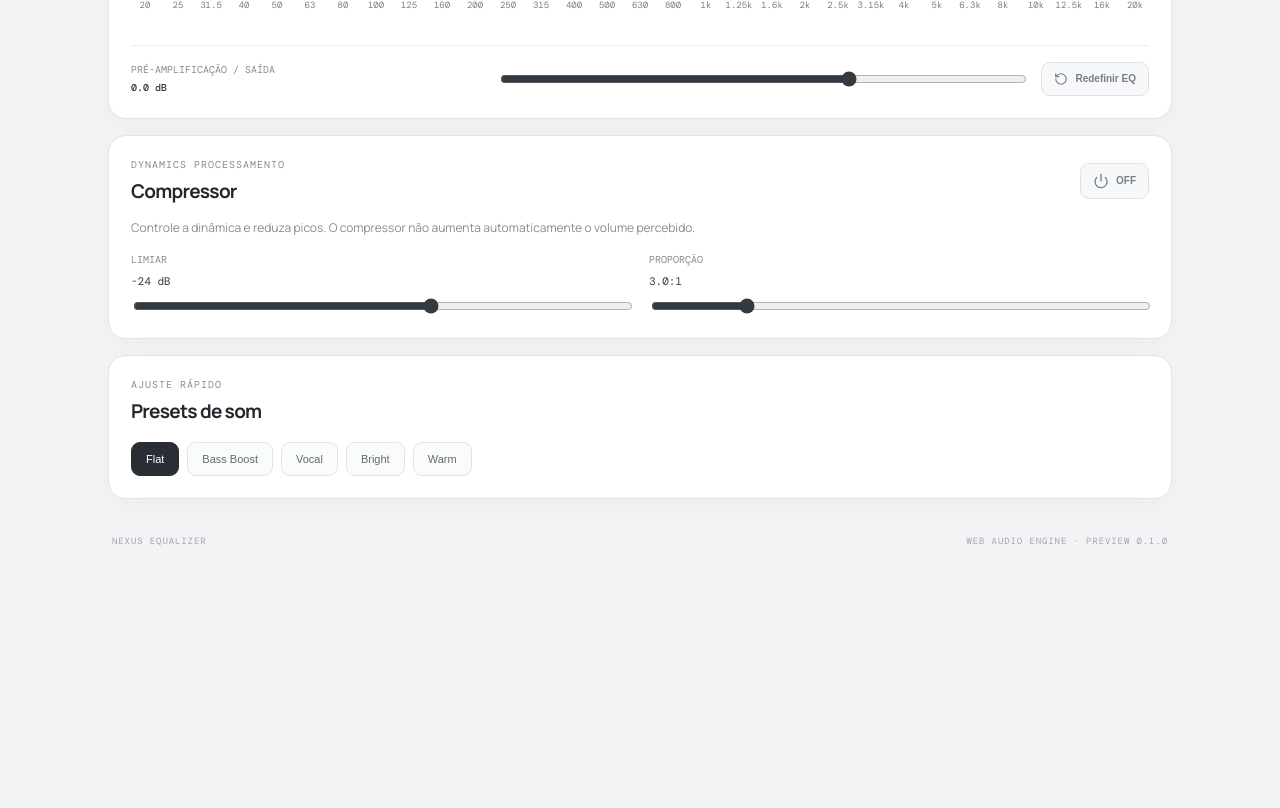
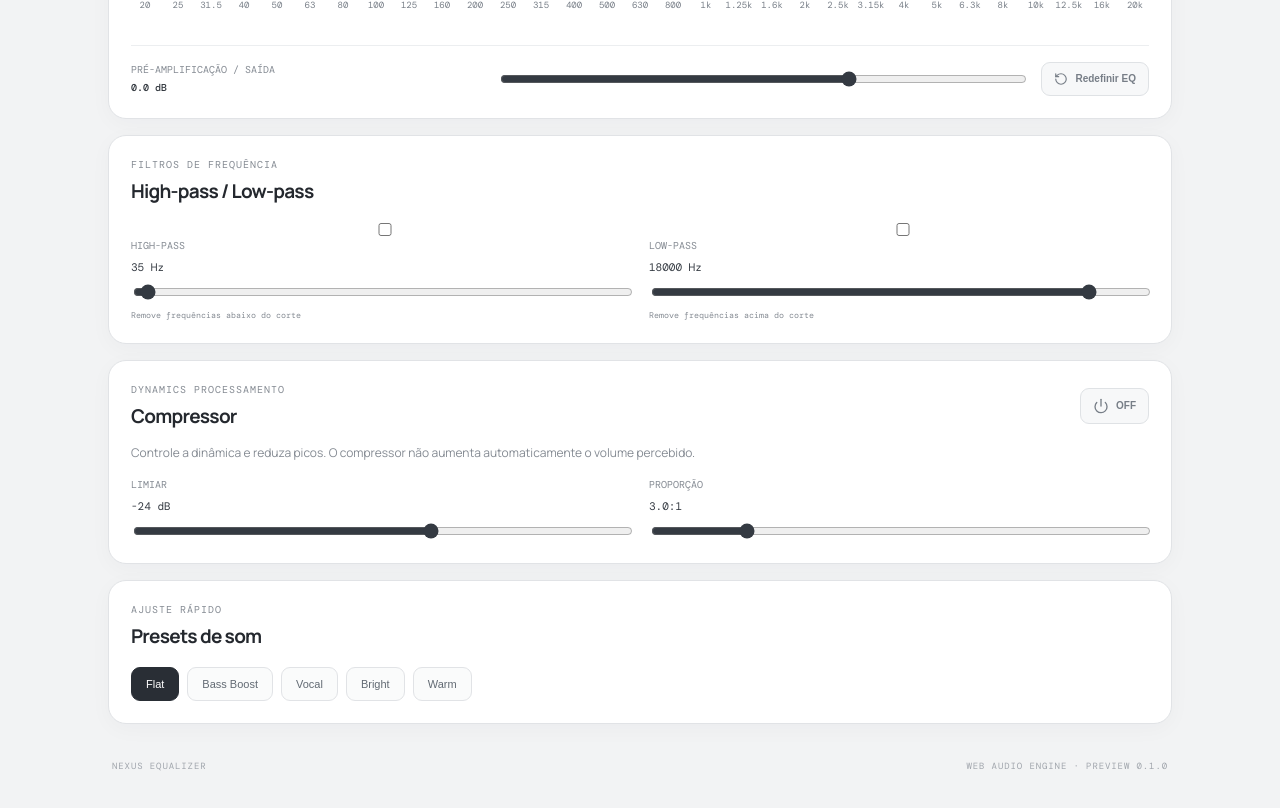
Before and after one commit to cildojuniorbt-cmd/NEXUS-EQUALIZER, a React (Vite) app: page / in a window 1280 px wide. Shown: the part 1180-1988 px from the top of the page. Before the commit the page ends 1787 px from the top, so only its background shows below. Built offline with nearby package versions, Linux system fonts and the light colour scheme.

Commit message:
feat: add high-pass and low-pass filter controls

```diff
--- a/src/App.tsx
+++ b/src/App.tsx
@@ -355,6 +355,8 @@ export default function App() {
         <div className="eq-footer"><label>PRÉ-AMPLIFICAÇÃO / SAÍDA <strong>{output > 0 ? '+' : ''}{output.toFixed(1)} dB</strong></label><input type="range" min="-12" max="6" step=".5" value={output} onChange={e => setOutput(Number(e.target.value))}/><button className="reset-button" onClick={() => { applyPreset('Flat'); setOutput(0); }}><RotateCcw size={14}/> Redefinir EQ</button></div>
       </section>
 
+      <section className="presets-card"><div className="section-heading"><div><p className="section-kicker">FILTROS DE FREQUÊNCIA</p><h2>High-pass / Low-pass</h2></div></div><div className="dynamics-grid"><label className="filter-control"><span><input type="checkbox" checked={highPassEnabled} onChange={e => setHighPassEnabled(e.target.checked)}/> HIGH-PASS</span><strong>{highPassFrequency} Hz</strong><input type="range" min="20" max="1000" step="5" value={highPassFrequency} onChange={e => setHighPassFrequency(Number(e.target.value))}/><small>Remove frequências abaixo do corte</small></label><label className="filter-control"><span><input type="checkbox" checked={lowPassEnabled} onChange={e => setLowPassEnabled(e.target.checked)}/> LOW-PASS</span><strong>{lowPassFrequency} Hz</strong><input type="range" min="2000" max="20000" step="100" value={lowPassFrequency} onChange={e => setLowPassFrequency(Number(e.target.value))}/><small>Remove frequências acima do corte</small></label></div></section>
+
       <section className="presets-card"><div className="section-heading"><div><p className="section-kicker">DYNAMICS PROCESSAMENTO</p><h2>Compressor</h2></div><button className={'power-button ' + (compressorEnabled ? 'on' : '')} onClick={() => setCompressorEnabled(v => !v)}><Power size={16}/> {compressorEnabled ? 'ON' : 'OFF'}</button></div><p className="module-copy">Controle a dinâmica e reduza picos. O compressor não aumenta automaticamente o volume percebido.</p><div className="dynamics-grid"><label>LIMIAR <strong>{threshold} dB</strong><input type="range" min="-60" max="0" step="1" value={threshold} onChange={e => setThreshold(Number(e.target.value))}/></label><label>PROPORÇÃO <strong>{ratio.toFixed(1)}:1</strong><input type="range" min="1" max="12" step="0.5" value={ratio} onChange={e => setRatio(Number(e.target.value))}/></label></div></section>
 
       <section className="presets-card"><div className="section-heading"><div><p className="section-kicker">AJUSTE RÁPIDO</p><h2>Presets de som</h2></div></div><div className="preset-list">{(['Flat','Bass Boost','Vocal','Bright','Warm'] as Preset[]).map(item => <button key={item} className={preset === item ? 'preset active-preset' : 'preset'} onClick={() => applyPreset(item)}>{item}</button>)}</div></section>
```
